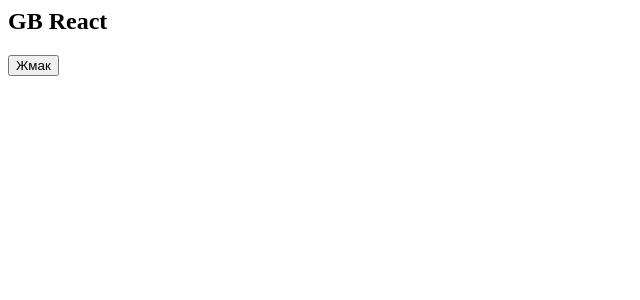
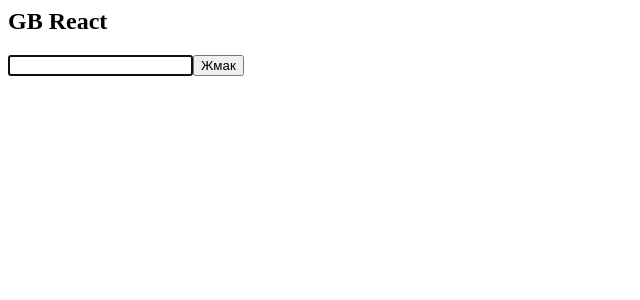
Before and after one commit to mr7282/R-prof-4-2607, a React app in the folder ST/VitaliiKuroeDov/: page / in a window 1280 px wide. Shown: the top 300 px of the page, without its empty margins (0-640 px from the left). Built offline with nearby package versions, Linux system fonts and the light colour scheme.

Commit message:
lesson1 fix

```diff
--- a/ST/VitaliiKuroeDov/src/components/Chat/Chat.jsx
+++ b/ST/VitaliiKuroeDov/src/components/Chat/Chat.jsx
@@ -9,8 +9,19 @@
     handleSendMessage = () => {
         this.setState(state => ({
             ...state,
-            messages: [...this.state.messages, 'Привет' ]
+            messages: [...this.state.messages, this.state.input ]
         }))
+        this.setState({input: ''})
+    }
+
+    handleKeyUp = (event) => {
+        if (event.keyCode === 13){
+            this.handleSendMessage()
+        }
+    }
+
+    handleChange = (event) => {
+        this.setState({input: event.target.value})
     }
 
     render() {
@@ -18,6 +29,15 @@
         return(
             <section>
                 { Messages }
+                <input
+                    type="text"
+                    autoFocus
+                    name=""
+                    id=""
+                    value={this.state.input}
+                    onChange={this.handleChange}
+                    onKeyUp={(event) => this.handleKeyUp(event, this.state.input)}/>
+
                 <button onClick={this.handleSendMessage}>Жмак</button>
             </section>
         )
```
